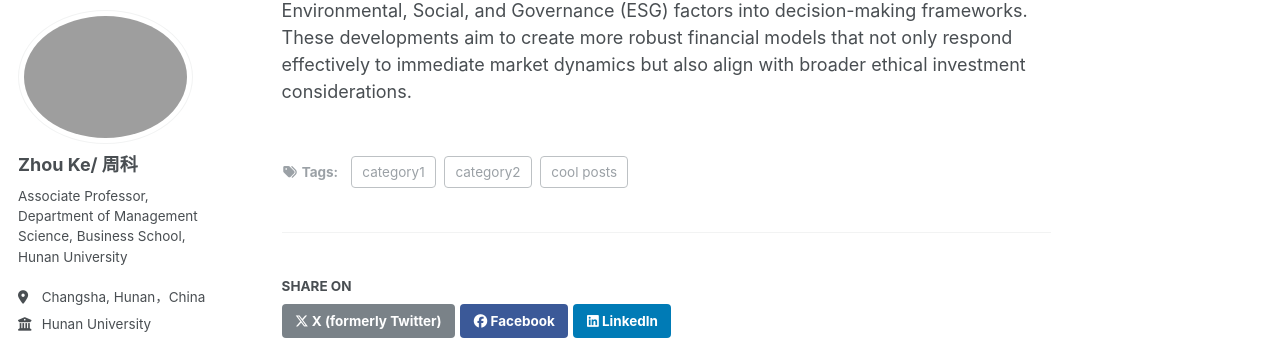
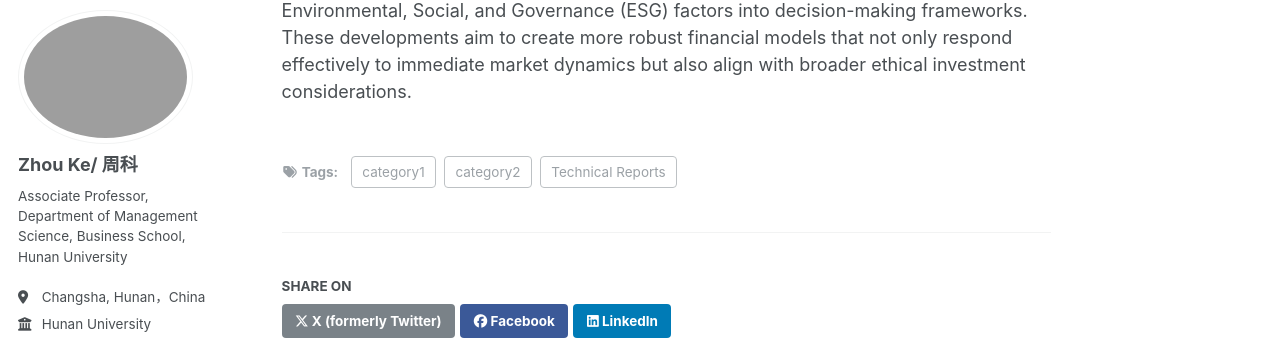
Before and after one commit to hustzhke/hustzhke.github.io, a Jekyll site: the page built from _posts/2012-08-14-blog-post-1.md, in a window 1280 px wide and 900 px high, scrolled down 2525 px. Shown: the part 96-441 px from the top of the window. Built offline with Jekyll 4.4.1, drawn with Linux system fonts in a browser that asks for light colours; some web fonts are replaced.

Commit message:
Update 2012-08-14-blog-post-1.md

```diff
--- a/_posts/2012-08-14-blog-post-1.md
+++ b/_posts/2012-08-14-blog-post-1.md
@@ -3,10 +3,13 @@ title: 'Reinforcement learning (RL) '
 date: 2025-01-01
 permalink: /posts/2012/08/blog-post-1/
 tags:
-  - cool posts
+  - Technical Reports
   - category1
   - category2
 ---
+
+
+
 
 Richard S. Sutton
 ======
```
